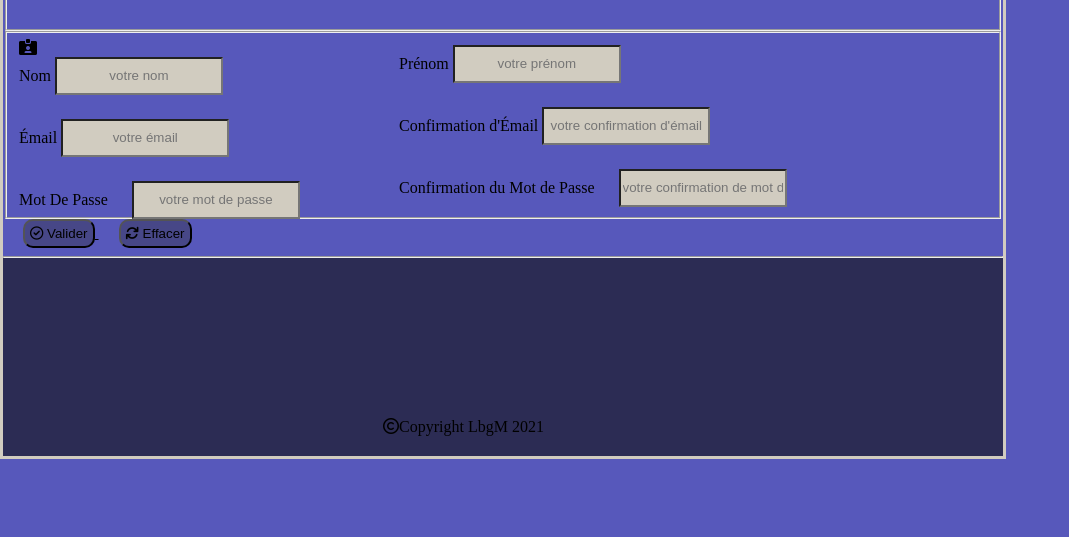
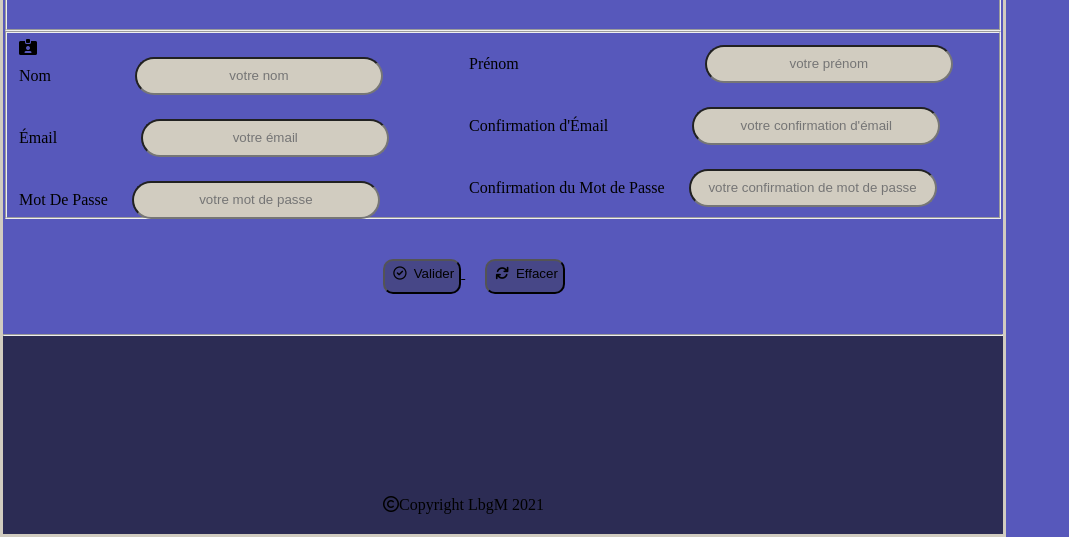
Before and after one commit to mlinux32/questions-reponses, a plain HTML site: page inscription.html in a window 1280 px wide. Shown: the part 293-830 px from the top of the page, without its empty margins (0-1069 px from the left). Before the commit the page ends 800 px from the top, so only its background shows below. Drawn offline with Linux system fonts and the light colour scheme; a web font is replaced by a local one.

Commit message:
formulaire

```diff
--- a/style/style.css
+++ b/style/style.css
@@ -73,6 +73,14 @@ footer {
   margin-left: 20px;
 }
 
+.mr-l80 {
+  margin-left: 80px;
+}
+
+.mr-l182 {
+  margin-left: 182px;
+}
+
 .mr-l380 {
   margin-left: 380px;
 }
@@ -83,7 +91,7 @@ footer {
 }
 
 .mr-tl {
-  margin-left: 380px;
+  margin-left: 450px;
   margin-top: -86px;
 }
 
@@ -151,10 +159,30 @@ a:hover {
 }
 
 /* page inscription */
+/* input */
 
 input {
   background-color: var(--lightolor);
-  width: 10rem;
+  width: 15rem;
   height: 2rem;
   text-align: center;
+  border-radius: 5rem;
 }
+
+/* valider/Effacer */
+
+.ivalid {
+  width: 20px;
+  height: 20px;
+}
+
+.ifface {
+  width: 20px;
+  height: 20px;
+}
+
+/* content */
+
+.content-form {
+  margin: 40px 0px 40px 360px;
+}
```
